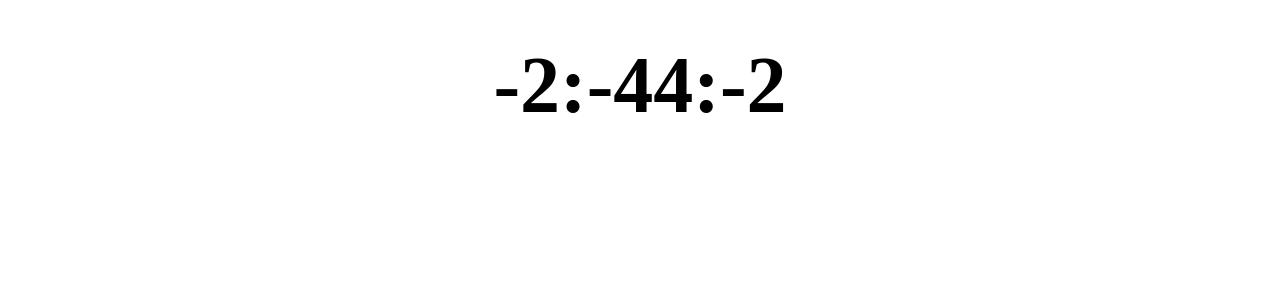
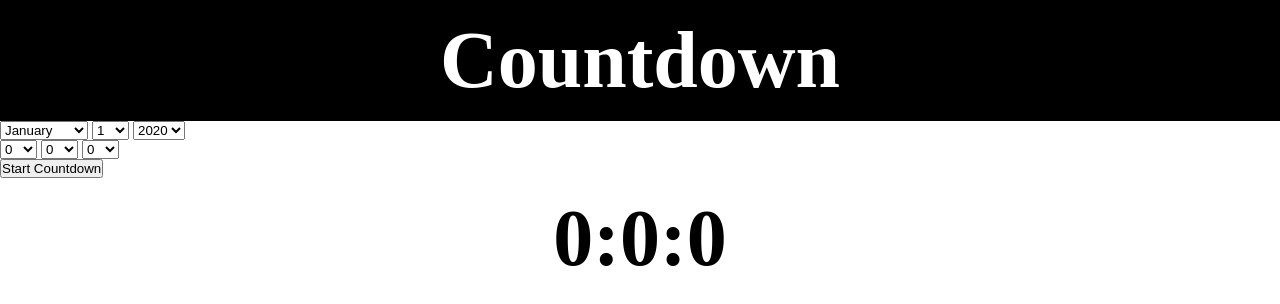
Before and after one commit to TobyNatooor/Countdown, a plain HTML site: page index.html in a window 1280 px wide. Drawn offline with Linux system fonts and the light colour scheme.

Commit message:
Add files via upload

```diff
--- a/index.html
+++ b/index.html
@@ -1,24 +1,49 @@
 <!DOCTYPE html>
 <html lang="en">
+
 <head>
     <meta charset="UTF-8">
     <meta name="viewport" content="width=device-width, initial-scale=1.0">
     <script src="script.js"></script>
     <title>Countdown</title>
 </head>
+
 <body>
     <style>
+        * {
+            margin: 0;
+            padding: 0;
+        }
         h1 {
             text-align: center;
-            margin: 40px auto;
             font-size: 80px;
+            margin: 0 auto;
+            padding: 15px;
+        }
+        #Title {
+            background-color: black;
+            color: white;
         }
     </style>
 
+    <h1 id="Title">Countdown</h1>
+
     <div>
-        <h1 id="theCountdown"></h1>
-        <h1 id="end"></h1>
+        <select name="Month" id="Month"></select>
+        <select name="Day" id="Day"></select>
+        <select name="Year" id="Year"></select>
+
+        <div>
+            <select name="Hour" id="Hour"></select>
+            <select name="Minute" id="Minute"></select>
+            <select name="Second" id="Second"></select>
+        </div>
+
+        <button id="Start">Start Countdown</button>
+
+        <h1 id="theCountdown">0:0:0</h1>
     </div>
 
 </body>
+
 </html>
--- a/script.js
+++ b/script.js
@@ -2,19 +2,50 @@
 //"May 15, 2020 12:34:00"
 
 window.onload = function () {
-6
+
+    let declareArray = ["#Title", "#Month", "#Day", "#Year", "#Hour", "#Minute", "#Second", "Start"]
+    for (i = 0; i < declareArray; i++) {
+        document.querySelector(declareArray[i])
+    }
+    let arrayMonth = ["January", "February", "March", "April", "May", "June", "July", "August", "September", "October", "November", "December"]
+    for (i = 0; i < arrayMonth.length; i++) {
+        Month.innerHTML += "<option>" + arrayMonth[i] + "</option>";
+    }
+    for (i = 1; i < 32; i++) {
+        Day.innerHTML += "<option>" + i + "</option>";
+    }
+    for (i = 2020; i < 2100; i++) {
+        Year.innerHTML += "<option>" + i + "</option>";
+    }
+    for (i = 0; i < 24; i++) {
+        Hour.innerHTML += "<option>" + i + "</option>";
+    }
+    for (i = 0; i < 60; i++) {
+        Minute.innerHTML += "<option>" + i + "</option>";
+    }
+    for (i = 0; i < 60; i++) {
+        Second.innerHTML += "<option>" + i + "</option>";
+    }
+
+    Start.addEventListener('click', function () {
+        let countdownDate =
+        Month.options[Month.selectedIndex].value + " " +
+        Day.options[Day.selectedIndex].value + ", " +
+        Year.options[Year.selectedIndex].value + " " +
+        Hour.options[Hour.selectedIndex].value + ":" +
+        Minute.options[Minute.selectedIndex].value + ":" +
+        Second.options[Second.selectedIndex].value;
+
+        console.log(countdownDate);
+
         setInterval(function () {
             let theTime = new Date();
-        let Birthday = new Date("May 13, 2020 12:34:00");
+            let Birthday = new Date(countdownDate);
             let theCountdown = document.getElementById("theCountdown");
             let second = ((Birthday.getTime() - theTime.getTime()) / 1000).toFixed(0);
             let minute = (second / 60).toFixed(0);
             let hour = (second / 3600).toFixed(0);
             theCountdown.innerHTML = hour + ':' + minute % 60 + ':' + (second % 60);
-
-        let end = document.getElementById("end");
-        if (second == 0 && minute == 0 && hour == 0) {
-            end.innerHTML = "my birthdayyyyy"
+        }, 1000)
+    })
 }
-    }, 1000)
-}
```
Lines whose indentation alone changed are shown as unchanged.
